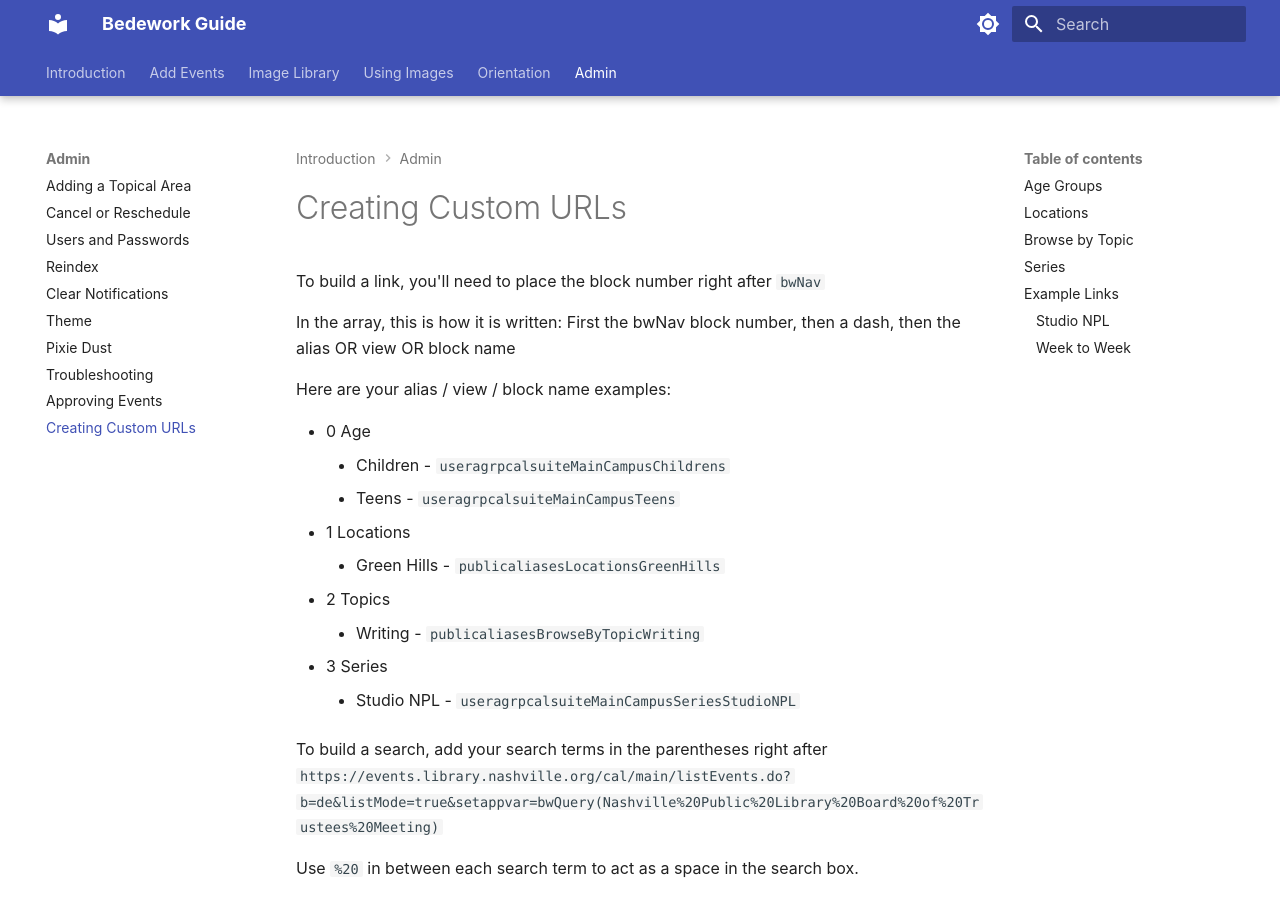
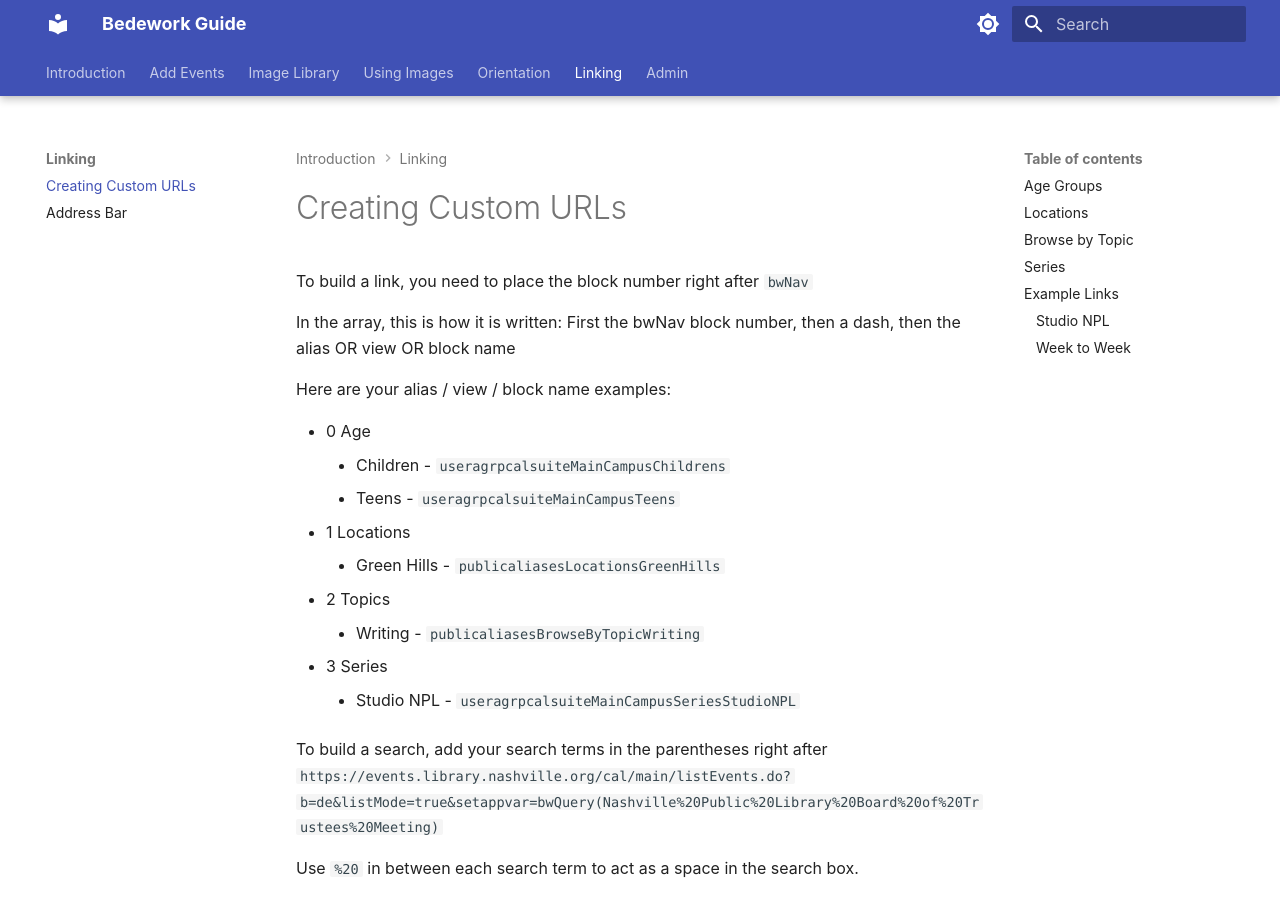
Before and after one commit to Nashville-Public-Library/bedework-docs, an MkDocs documentation site: the page built from docs/linking/custom.md, in a window 1280 px wide and 900 px high. Built offline with MkDocs 1.6.1 and Material for MkDocs 9.7.7, drawn with Linux system fonts in a browser that asks for light colours.

Commit message:
add linking notes to own section of docs

```diff
--- a/docs/admin/custom.md
+++ b/docs/linking/custom.md
@@ -4,7 +4,7 @@ title: Creating Custom URLs
 
 # Creating Custom URLs
 
-To build a link, you'll need to place the block number right after `bwNav`
+To build a link, you need to place the block number right after `bwNav`
 
 In the array, this is how it is written: First the bwNav block number, then a dash, then the alias OR view OR block name
 
--- a/mkdocs.yml
+++ b/mkdocs.yml
@@ -80,16 +80,18 @@ nav:
       - orientation/copy-event.md
       - orientation/edit-delete-event.md
       - orientation/get-to-bedework.md
+  - Linking:
+      - linking/custom.md
+      - linking/address-bar.md
   - Admin:
+      - admin/approving-events.md
       - admin/add-series.md
       - admin/cancel.md
       - admin/passwords.md
       - admin/reindex.md
       - admin/notifications.md
       - admin/theming.md
+      - admin/troubleshooting.md
       - admin/pixie-dust.md
-      - admin/troubleshooting.md
-      - admin/approving-events.md
-      - admin/custom.md
 copyright:
   c 2023 Metropolitan Government of Nashville and Davidson County, GNU GENERAL PUBLIC LICENSE.
```
Also changed, not shown: docs/linking/address-bar.md (added, +6 -0 lines).
